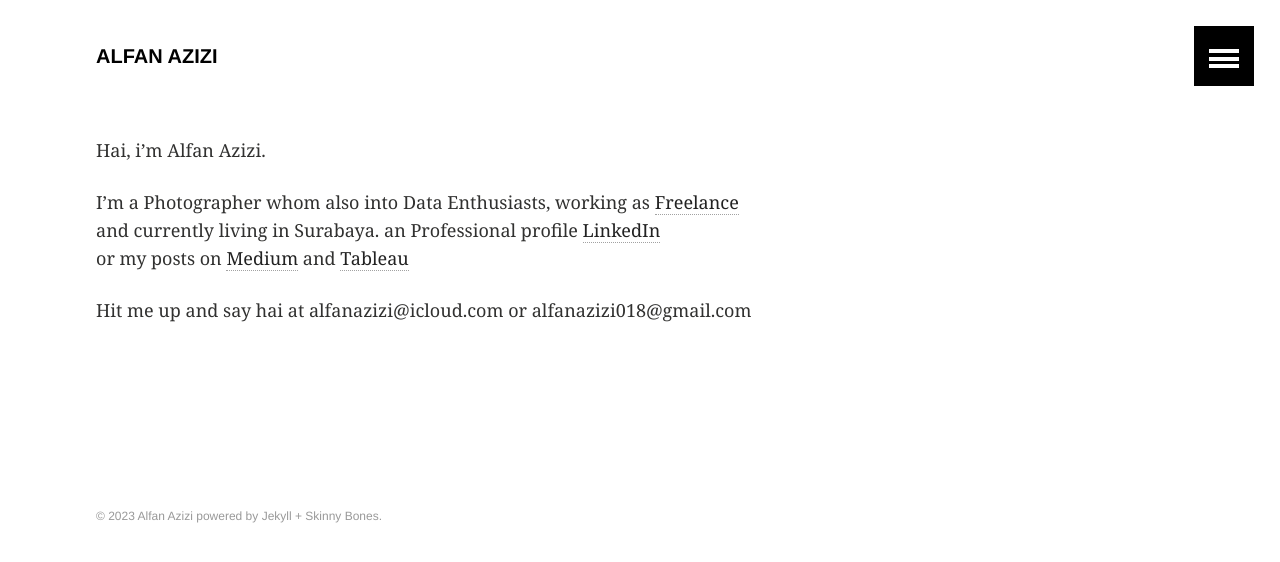
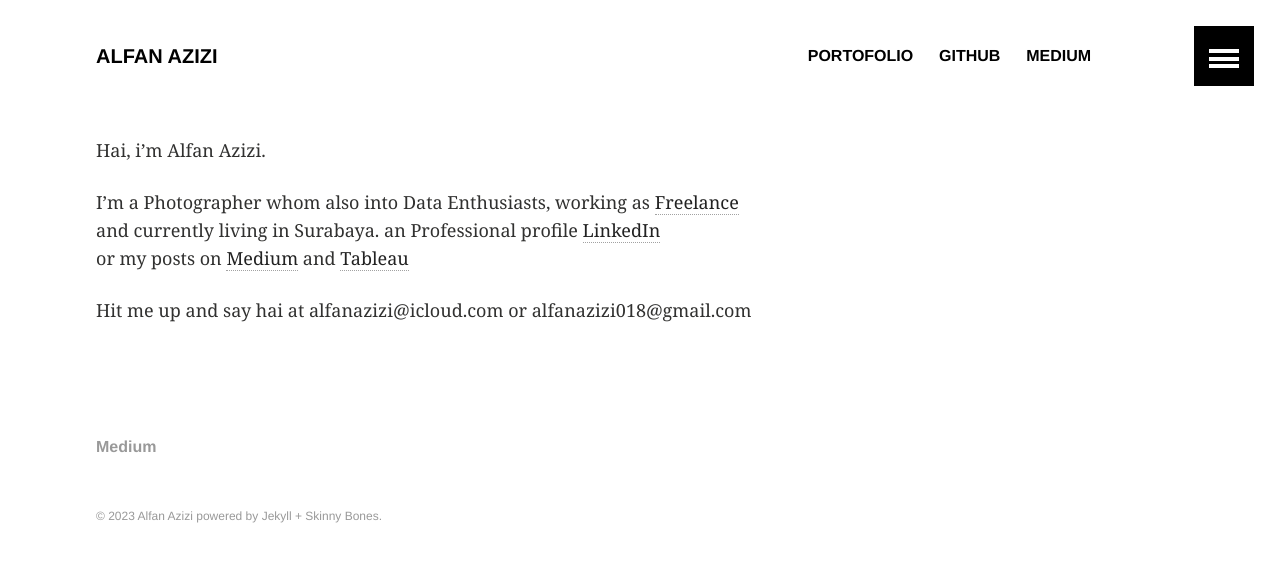
Before and after one commit to alfanazizi/alfanazizi.github.io, a Jekyll site: the page built from index.md, in a window 1280 px wide. Shown: the top 562 px of the page. Built offline with Jekyll 4.4.1, drawn with Linux system fonts in a browser that asks for light colours.

Commit message:
Update-today
icon web, bio

```diff
--- a/_data/footer.yml
+++ b/_data/footer.yml
@@ -1,4 +1,4 @@
 # Footer navigation links
 
-- title:
-  url:
+- title: Medium
+  url: https://medium.com/@alfanalzizi
--- a/_data/navigation.yml
+++ b/_data/navigation.yml
@@ -1,6 +1,12 @@
 # Site navigation links
 
-- title:
-  url:
+- title: Portofolio
+  url: /portofolio/
   excerpt:
   image:
+
+- title: Github
+  url: https://github.com/alfanazizi
+
+- title: Medium
+  url: https://medium.com/@alfanalzizi
```
Also changed, not shown: README.md, bio_photo.JPG (added), favicon.ico.
